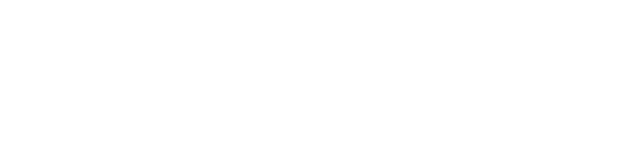
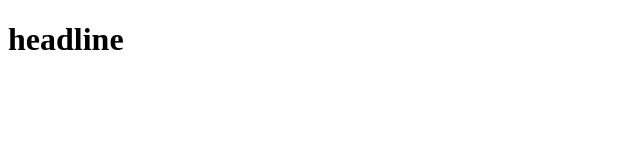
Before and after one commit to prakharbhatnagar20/lets-learn-git, a plain HTML site: page index.html in a window 1280 px wide. Shown: the whole page, without its empty margins (0-640 px from the left). Drawn offline with Linux system fonts and the light colour scheme.

Commit message:
add line in index.html

```diff
--- a/index.html
+++ b/index.html
@@ -7,6 +7,8 @@
     <title>Document</title>
 </head>
 <body>
+    <h1>headline
+    </h1>
 
 </body>
 </html>
```
